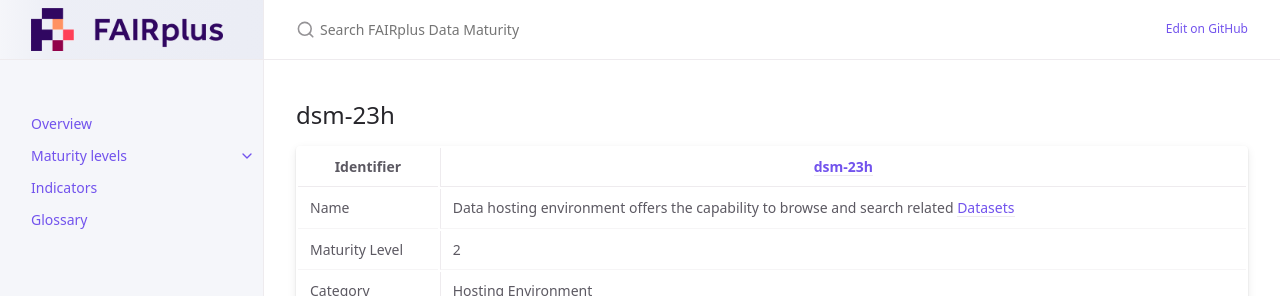
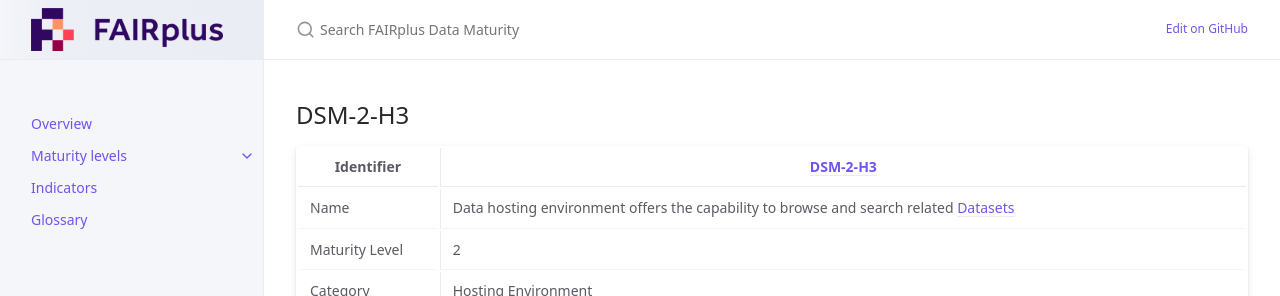
Before and after one commit to FAIRplus/Data-Maturity, a Jekyll site: the page built from docs/_indicators/DSM-2-H3.md, in a window 1280 px wide. Shown: the top 296 px of the page. Built offline with Jekyll 4.4.1, drawn with Linux system fonts in a browser that asks for light colours.

Commit message:
Update DSM-2-H3.md

```diff
--- a/docs/_indicators/DSM-2-H3.md
+++ b/docs/_indicators/DSM-2-H3.md
@@ -1,13 +1,13 @@
 ---
 layout: default
-title: dsm-23h
+title: DSM-2-H3
 parent_level: level2
 nav_exclude: True
 ---
 
-## dsm-23h
+## DSM-2-H3
 
-| Identifier | [dsm-23h](https://github.com/FAIRplus/Data-Maturity/blob/master/docs/_indicators/dsm-23h.md) |
+| Identifier | [DSM-2-H3](https://github.com/FAIRplus/Data-Maturity/blob/master/docs/_indicators/DSM-2-H3.md) |
 | ---------- | ----------|
 | Name | Data hosting environment offers the capability to browse and search related [Datasets](https://fairplus.github.io/Data-Maturity/docs/Glossary/#dataset) |
 | Maturity Level | 2 |
```
